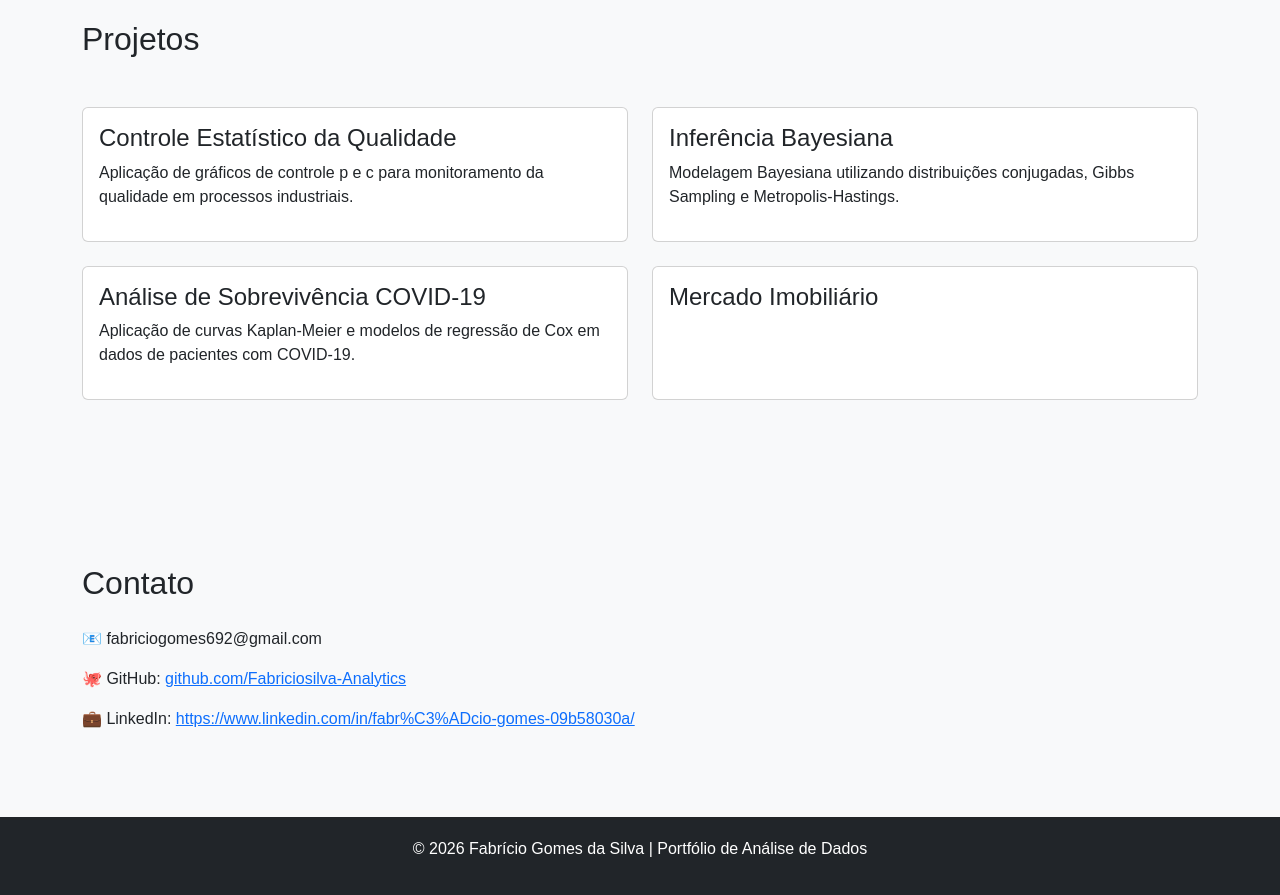
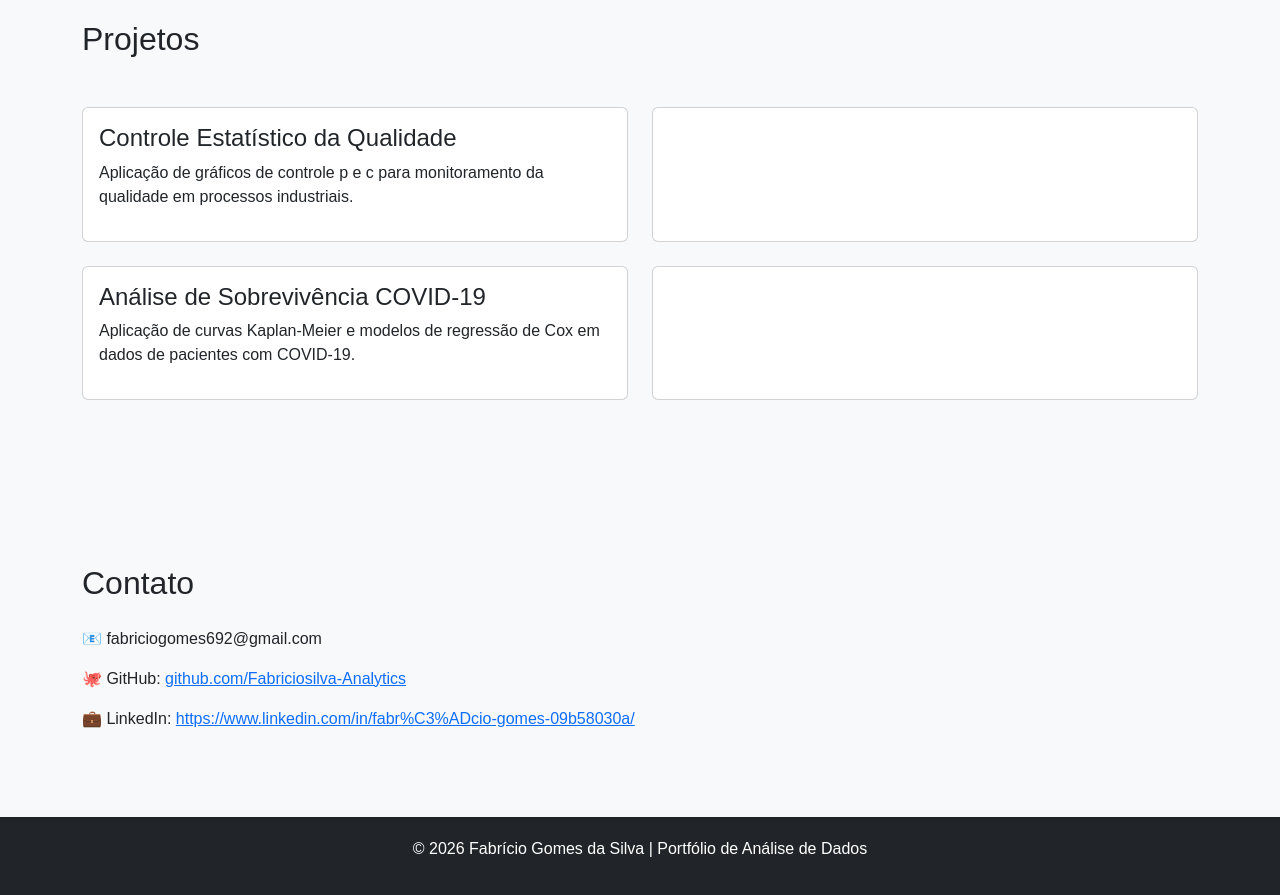
Before and after one commit to Fabriciosilva-Analytics/Fabriciosilva-Analytics.github.io, a plain HTML site: page index.html in a window 1280 px wide. Shown: the part 1400-2295 px from the top of the page. Drawn offline with nearby package versions, Linux system fonts and the light colour scheme.

Commit message:
Update index.html

```diff
--- a/index.html
+++ b/index.html
@@ -213,9 +213,8 @@ Aplicação de gráficos de controle p e c para monitoramento da qualidade em pr
 <div class="col-md-6 mb-4">
 <div class="card h-100">
 <div class="card-body">
-<h4>Inferência Bayesiana</h4>
+<h4></h4>
 <p>
-Modelagem Bayesiana utilizando distribuições conjugadas, Gibbs Sampling e Metropolis-Hastings.
 </p>
 </div>
 </div>
@@ -235,7 +234,7 @@ Aplicação de curvas Kaplan-Meier e modelos de regressão de Cox em dados de pa
 <div class="col-md-6 mb-4">
 <div class="card h-100">
 <div class="card-body">
-<h4>Mercado Imobiliário</h4>
+<h4></h4>
 <p>
 </p>
 </div>
```
